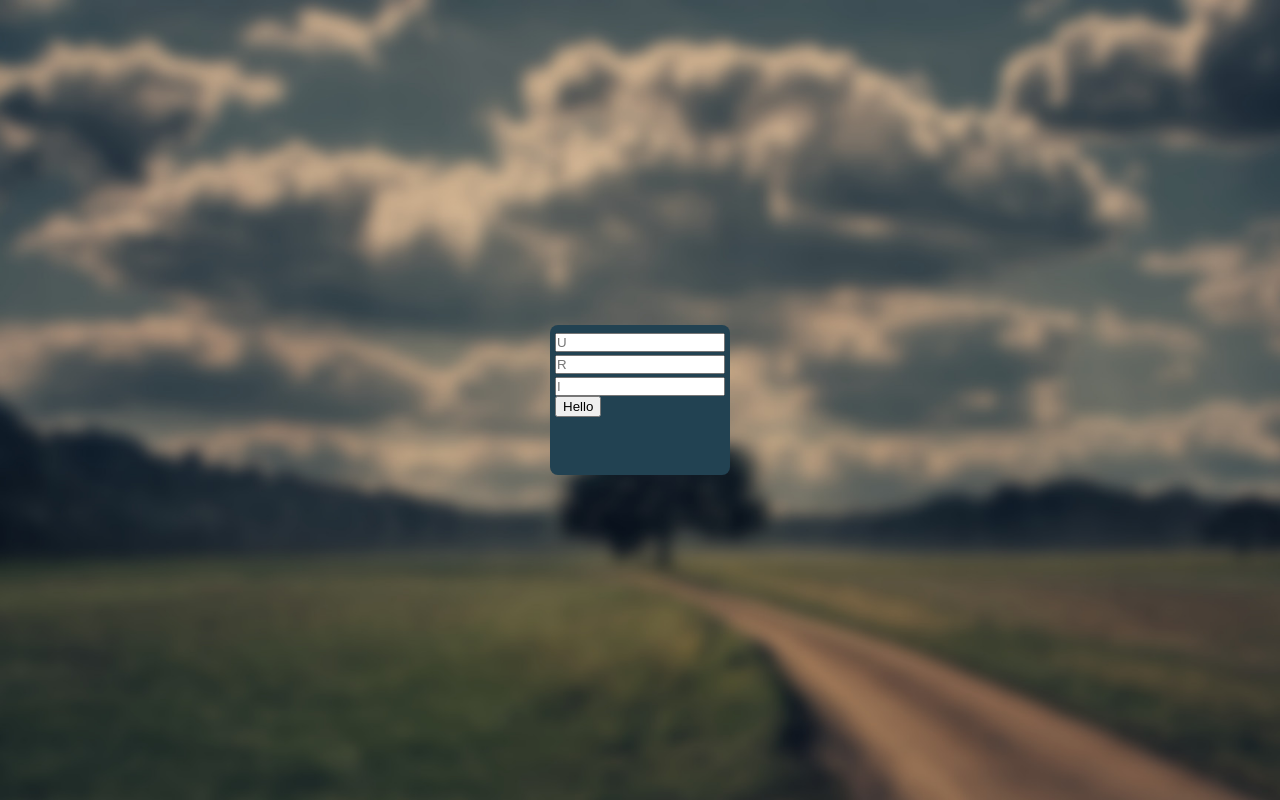
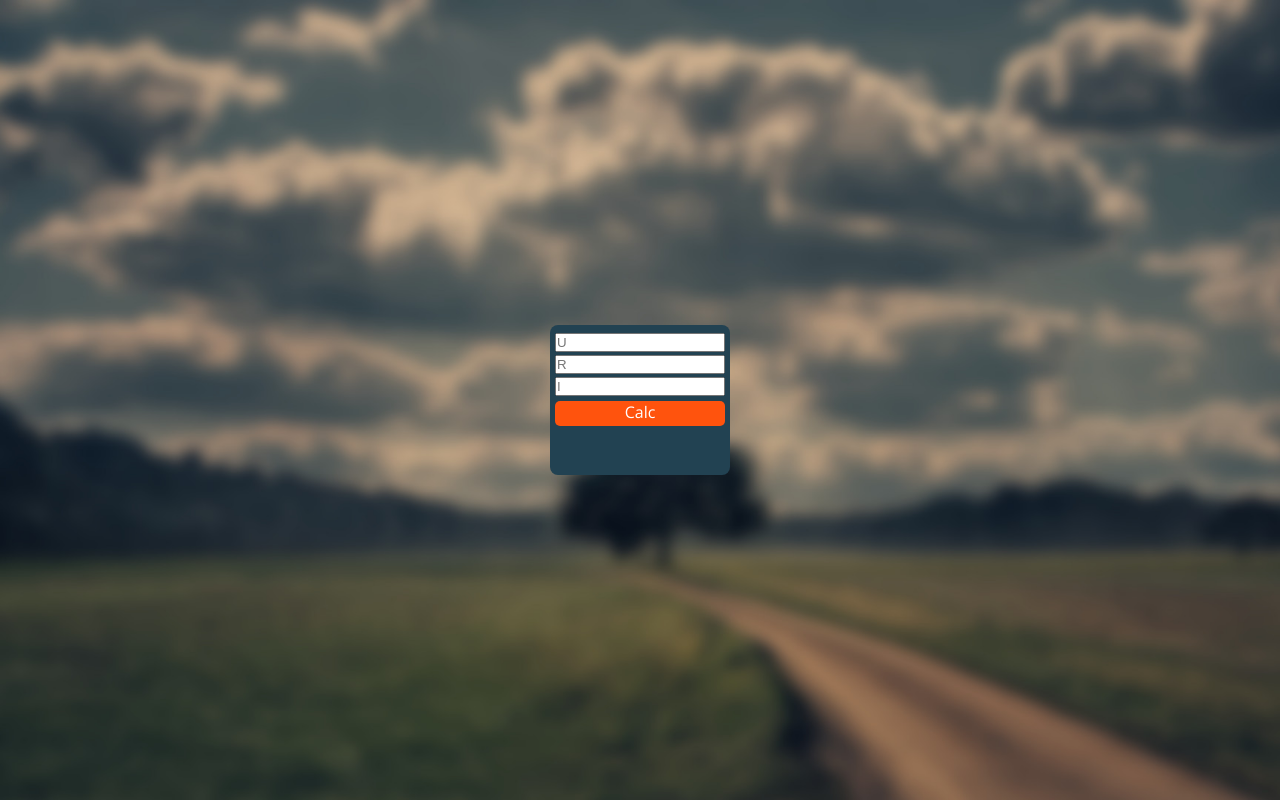
Before and after one commit to Sibbernski/ohmsLawCalculator, a plain HTML site: page index.html in a window 1280 px wide. Drawn offline with nearby package versions, Linux system fonts and the light colour scheme.

Commit message:
did some styling.

```diff
--- a/css/css.css
+++ b/css/css.css
@@ -17,7 +17,7 @@ html, body {
     background-position: center;
     background-size: cover;
     background-repeat: no-repeat;
-    color:#ffffff;
+    color: #ffffff;
 }
 
 .form-container {
@@ -41,6 +41,26 @@ html, body {
 .input {
     width: 170px;
 }
+
 .float-left {
-    float:left;
+    float: left;
 }
+
+.btn {
+    width: 170px;
+    height: 25px;
+    background-color: #FF530D;
+    text-decoration: none;
+    color: #ffffff;
+    text-align: center;
+    display: inline-block;
+    border-radius: 5px;
+    transition: 0.5s ease;
+    margin-top:5px;
+}
+
+.btn:hover {
+    background-color: #ffffff;
+    color: #000000;
+    transition: 0.5s ease;
+}
--- a/index.html
+++ b/index.html
@@ -17,7 +17,7 @@
             <input type="text" placeholder="R" id="r" class="input">
             <br/>
             <input type="text" placeholder="I" id="i" class="input">
-            <button onclick="ohmsCalc()" class="float-left">Hello</button>
+            <a href="#" onclick="ohmsCalc()" class="float-left btn">Calc</a>
             <div id="result" class="float-left"></div>
         </div>
     </div>
```
